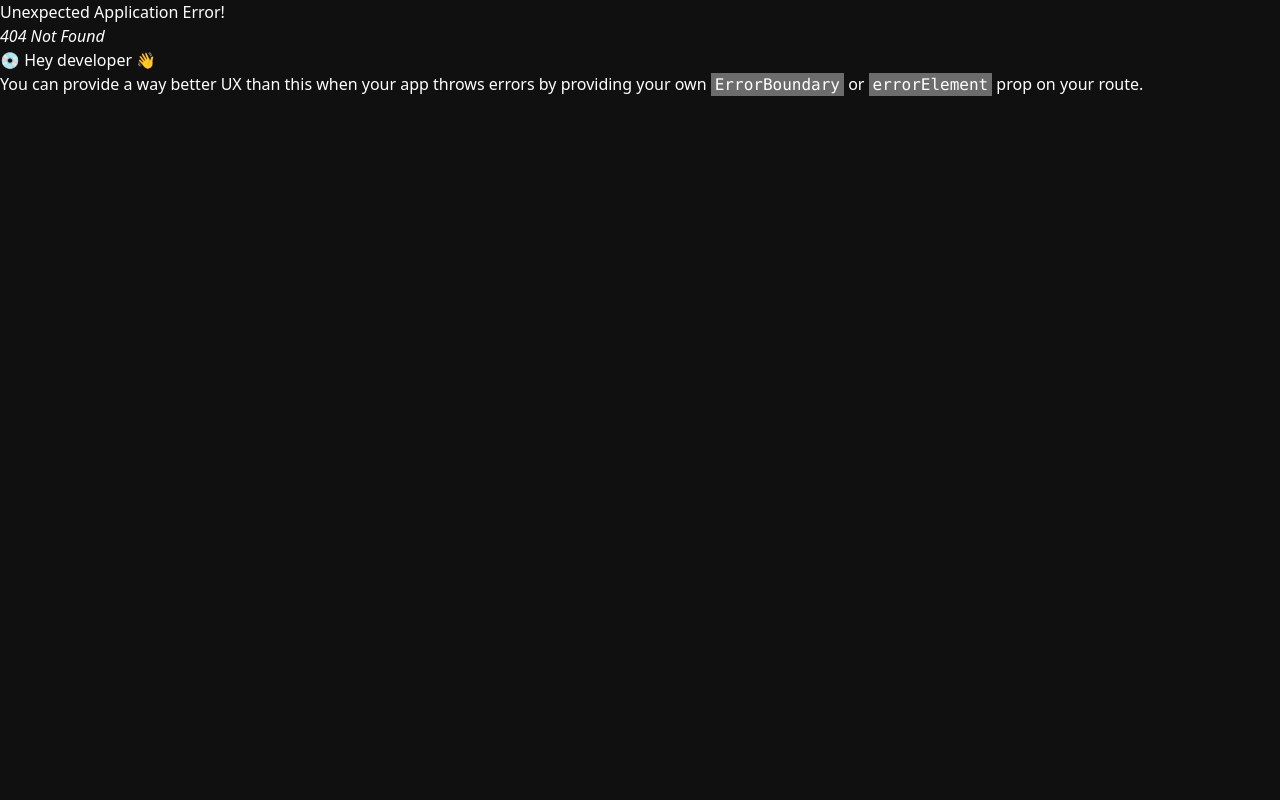
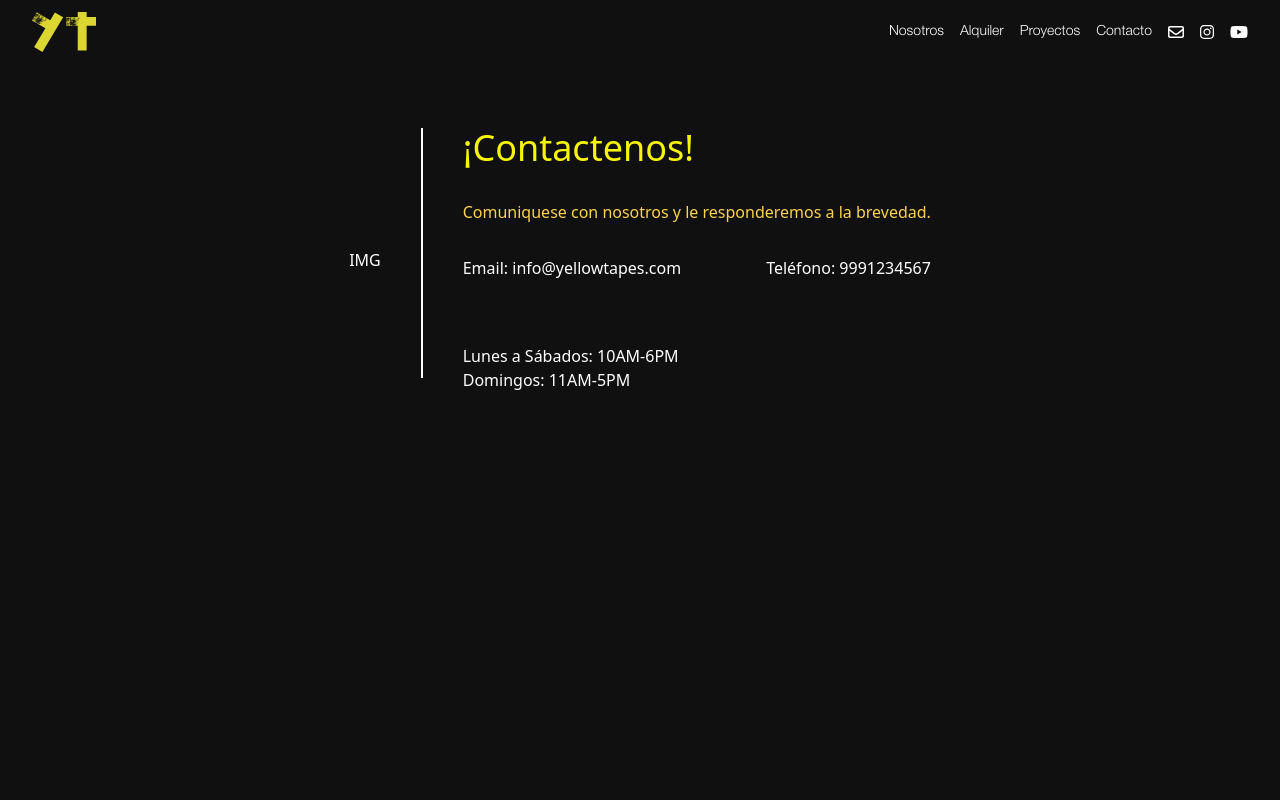
Before and after one commit to LaJuFA/pagina-ant, a React (Vite) app: page /pagina-ant/Contacto in a window 1280 px wide. Before the commit this address had no page. Shown: the top 800 px of the page. Built offline with nearby package versions, Linux system fonts and the light colour scheme.

Commit message:
modifique los colores de los botones y añadi todas las paginas extra del navbar

```diff
--- /dev/null
+++ b/src/components/Alquiler.jsx
@@ -0,0 +1,15 @@
+import Navbar from "./Navbar";
+import Footer from "./Footer";
+import SeccionAlquiler from "./SeccionAlquiler";
+
+const Alquiler = () => {
+    return(
+        <main>
+            <Navbar/>
+            <SeccionAlquiler/>
+            <Footer/>
+        </main>
+    )
+}
+
+export default Alquiler
--- a/src/components/Bridge.jsx
+++ b/src/components/Bridge.jsx
@@ -35,7 +35,7 @@ const Bridge = () => {
                             Una pareja de adictos a la heroína se culpan el uno al otro por el suicidio de su amigo.
                         </h4>
                     </div>
-                    <div className="w-32 border-2 border-solid border-black text-center rounded-3xl hover:border-black text-[#f7f500] hover:text-black bg-black hover:bg-[#f7f500]">
+                    <div className="w-32 border-2 border-solid border-black text-center rounded-3xl hover:border-yellow text-black hover:text-yellow bg-yellow hover:bg-black">
                         <Link className="alpha" to="/pagina-ant/ReproductorLove">
                             <p className="text-lg">
                                 Mirar Teaser
--- a/src/components/Caminos.jsx
+++ b/src/components/Caminos.jsx
@@ -38,7 +38,7 @@ const Caminos = () => {
                             Juntos recorren la ciudad, dejando atrás sus problemas momentáneamente, mientras que comienzan a cuestionar sus decisiones y reflexionar sobre sus vidas.
                         </h4>
                     </div>
-                    <div className="w-32 border-2 border-solid border-black text-center rounded-3xl hover:border-black text-yellow hover:text-black bg-black hover:bg-[#f7f500]">
+                    <div className="w-32 border-2 border-solid border-black text-center rounded-3xl hover:border-yellow text-black hover:text-yellow bg-yellow hover:bg-black">
                         <Link className="fade" to="/pagina-ant/ReproductorCaminos">
                             <p className="text-lg">
                                 Mirar Teaser
--- /dev/null
+++ b/src/components/Contacto.jsx
@@ -0,0 +1,15 @@
+import Navbar from "./Navbar";
+import Footer from "./Footer";
+import SeccionContacto from "./SeccionContacto";
+
+const Contacto = () => {
+  return (
+    <main>
+      <Navbar/>
+      <SeccionContacto/>
+      <Footer/>
+    </main>
+  )
+}
+
+export default Contacto
--- a/src/components/Navbar.jsx
+++ b/src/components/Navbar.jsx
@@ -22,6 +22,9 @@ const Navbar = () => {
     return () => window.removeEventListener('scroll', handleScroll);
     }, []);
 
+    // constantes para manejar la burger
+    const [isOpen, setIsOpen] = useState(false);
+    const toggleMenu = () => setIsOpen(!isOpen);
 
 
   return (
@@ -41,6 +44,20 @@ const Navbar = () => {
                                 Nosotros
                             </p>
                         </Link>
+                        <Link to="/pagina-ant/Alquiler">
+                            <p className="text-white hover:text-gray font-helvetica text-sm hover:underline">
+                                Alquiler
+                            </p>
+                        </Link>
+                        <Link to="/pagina-ant/Proyectos">
+                            <p className="text-white hover:text-gray font-helvetica text-sm hover:underline">
+                                Proyectos
+                            </p>
+                        </Link><Link to="/pagina-ant/Contacto">
+                            <p className="text-white hover:text-gray font-helvetica text-sm hover:underline">
+                                Contacto
+                            </p>
+                        </Link>
                         <FontAwesomeIcon icon={ faEnvelope } onClick={() => copyToClipboard()} className="hover:text-gray"/>
                         <FontAwesomeIcon icon={ faInstagram } className="hover:text-gray"/>
                         <FontAwesomeIcon icon={ faYoutube } className="hover:text-gray"/>
--- /dev/null
+++ b/src/components/Proyectos.jsx
@@ -0,0 +1,15 @@
+import Navbar from "./Navbar";
+import Footer from "./Footer";
+import SeccionProyectos from "./SeccionProyectos";
+
+const Proyectos = () => {
+  return (
+    <main>
+      <Navbar/>
+      <SeccionProyectos/>
+      <Footer/>
+    </main>
+  )
+}
+
+export default Proyectos
--- /dev/null
+++ b/src/components/SeccionAlquiler.jsx
@@ -0,0 +1,16 @@
+const SecccionAlquiler = () => {
+    return (
+        <section className="w-screen h-screen overflow-hidden bg-zinc common-padding">
+            <div className="flex justify-between">
+                <div className="flex-column">
+                    <p>HOLA MUNDO</p>
+                    <p>Eleva tu capacidad de captura</p>
+                </div>
+                <div>
+                    <p>IMAGEn</p>
+                </div>
+            </div>
+        </section>
+    )
+}
+export default SecccionAlquiler
--- /dev/null
+++ b/src/components/SeccionContacto.jsx
@@ -0,0 +1,21 @@
+const SeccionContacto = () => {
+    return (
+        <section className="w-screen h-screen overflow-hidden bg-zinc common-padding">
+            <div className="flex justify-center items-center">
+                <p>IMG</p>
+                <div className="inline-block h-[250px] min-h-[1em] w-0.5 self-stretch bg-white mx-10"></div>
+                <div className="flex-column">
+                    <p className="text-yellow md:text-4xl pb-8">¡Contactenos!</p>
+                    <p className="text-yellow-300 text-small pb-8">Comuniquese con nosotros y le responderemos a la brevedad.</p>
+                    <div className="flex justify-between pb-16">
+                        <p>Email: info@yellowtapes.com</p>
+                        <p>Teléfono: 9991234567</p>
+                    </div>
+                    <p>Lunes a Sábados: 10AM-6PM</p>
+                    <p>Domingos: 11AM-5PM</p>
+                </div>
+            </div>
+        </section>
+    )
+}
+export default SeccionContacto
--- /dev/null
+++ b/src/components/SeccionProyectos.jsx
@@ -0,0 +1,10 @@
+const SeccionProyectos = () => {
+    return (
+        <section className="w-screen h-screen overflow-hidden bg-zinc common-padding">
+            <div>
+                <p>Proyectos</p>
+            </div>
+        </section>
+    )
+}
+export default SeccionProyectos
```
Also changed, not shown: src/main.jsx (+15 -0 lines).
